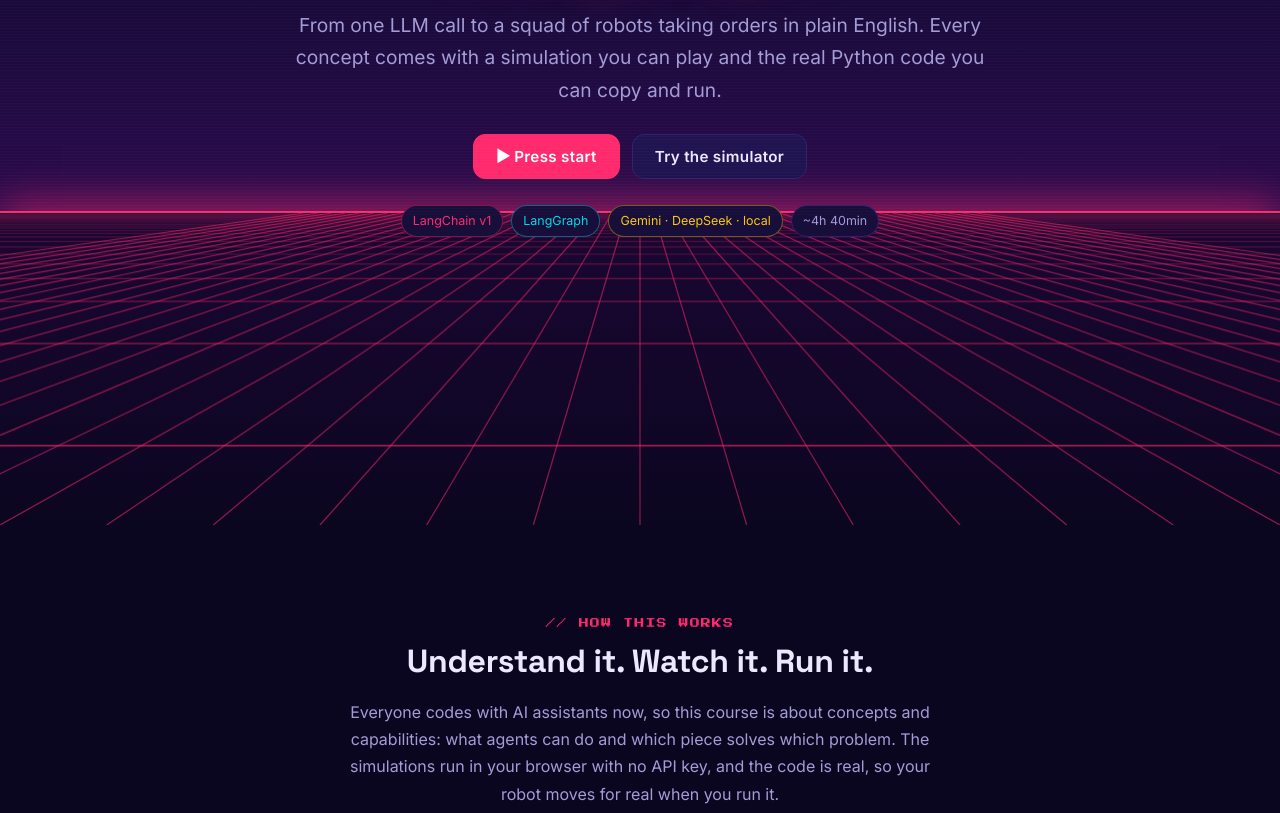
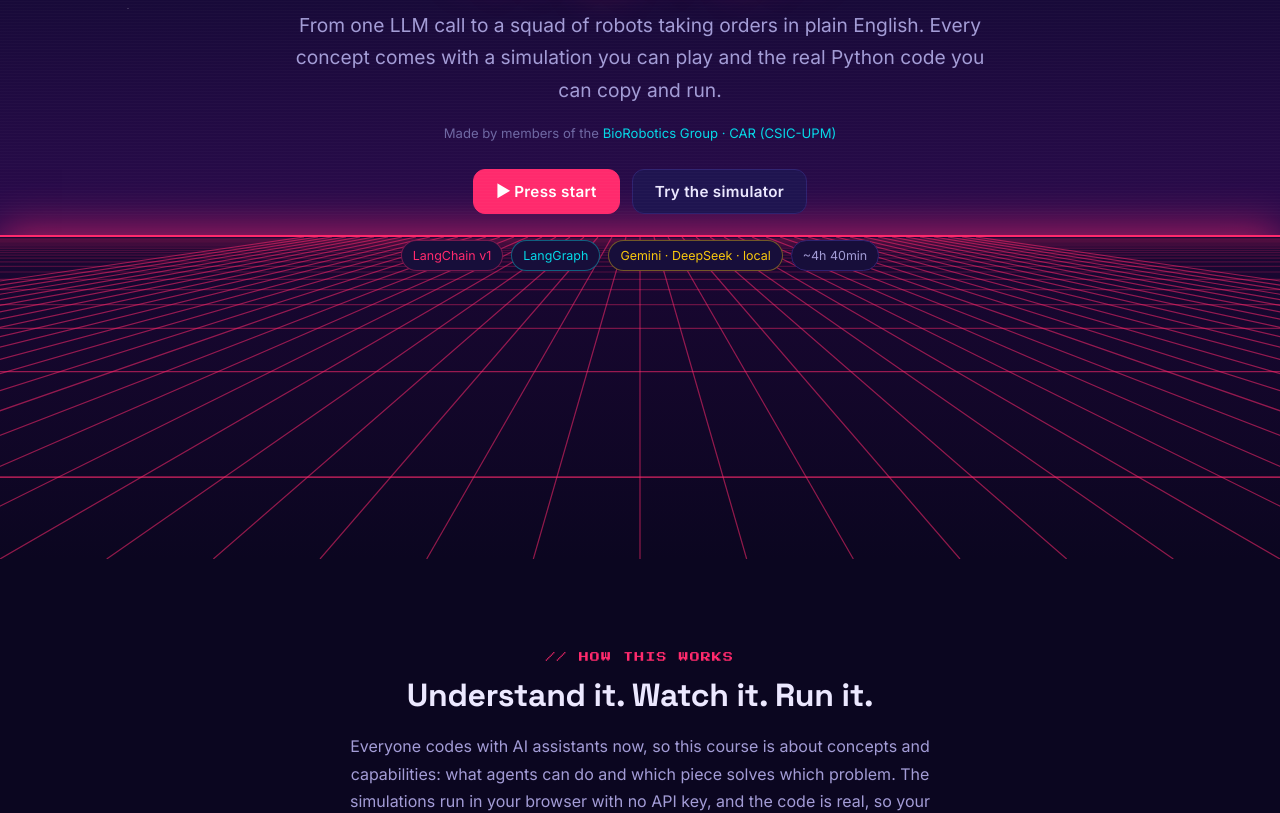
Before and after one commit to 11inaki11/CursoLangChain, a plain HTML site: page index.html in a window 1280 px wide. Shown: the part 584-1397 px from the top of the page. Drawn offline with Linux system fonts and the light colour scheme.

Commit message:
Credit the BioRobotics Group (CAR, CSIC-UPM) on landing, welcome and footer
Co-Authored-By: Claude Opus 5.5 <noreply@anthropic.com>

```diff
--- a/assets/css/theme.css
+++ b/assets/css/theme.css
@@ -550,3 +550,13 @@ tr:last-child td { border-bottom: 0; }
 .cast .card { text-align: center; }
 .cast .card svg { width: 64px; height: 64px; margin: 0 auto 8px; display: block; }
 @media (max-width: 860px) { .cast { grid-template-columns: repeat(2, minmax(0, 1fr)); } }
+
+/* ---------- research group ---------- */
+.group-card { display: flex; align-items: center; gap: 16px; margin: 20px 0 0; padding: 16px 20px; border-radius: var(--radius); background: linear-gradient(135deg, rgba(61,252,155,.1), rgba(5,217,232,.08)); border: 1px solid rgba(61,252,155,.35); color: var(--text); text-decoration: none !important; transition: border-color .25s, box-shadow .25s, transform .25s; }
+.group-card:hover { border-color: var(--green); box-shadow: 0 0 18px rgba(61,252,155,.35); transform: translateY(-2px); }
+.group-card .group-ico { font-size: 1.8rem; }
+.group-card > span:nth-child(2) { flex: 1; display: flex; flex-direction: column; }
+.group-card b { font-family: var(--font-display); font-size: 1.1rem; }
+.group-card small { color: var(--muted); font-size: .8rem; }
+.group-card .go { font-family: var(--font-mono); font-size: .78rem; color: var(--green); white-space: nowrap; }
+@media (max-width: 520px) { .group-card { flex-wrap: wrap; } }
--- a/assets/js/site.js
+++ b/assets/js/site.js
@@ -20,6 +20,12 @@ const CHAPTERS = [
   { slug: "06-robot-control", num: "06", title: "Mission control",         sub: "Natural language → robot actions", builds: "natural-language missions, end to end", time: "40 min" },
   { slug: "07-discussion",    num: "07", title: "Debrief",                 sub: "Open questions",                   builds: "where this fits in your own robots", time: "30 min" },
 ];
+
+const GROUP = {
+  name: "BioRobotics Group",
+  center: "Centro de Automática y Robótica (CAR) · CSIC-UPM",
+  url: "https://biorobotics.car.upm-csic.es/",
+};
 
 // TODO: fill in real roles.
 const AUTHORS = [
@@ -161,6 +167,11 @@ function buildFooter() {
       <div class="eyebrow">// THE CREW</div>
       <h3>Built by four robotics engineers</h3>
       <p class="footer-note">Liked the tutorial? Check out our work.</p>
+      <a class="group-card" href="${GROUP.url}" target="_blank" rel="noopener">
+        <span class="group-ico">🧬</span>
+        <span><small>We are part of the</small><b>${GROUP.name}</b><small>${GROUP.center}</small></span>
+        <span class="go">Visit the group ↗</span>
+      </a>
       <div class="authors">
         ${AUTHORS.map((a) => `
           <a class="author" href="${a.url}" ${a.url === "#" ? 'title="Portfolio coming soon"' : 'target="_blank" rel="noopener"'}>
--- a/index.html
+++ b/index.html
@@ -26,6 +26,7 @@
       <h1>Build <span class="grad-text">robot agents</span><br>with LangChain &amp; LangGraph</h1>
       <p class="lead">From one LLM call to a squad of robots taking orders in plain English. Every concept comes with a
         simulation you can play and the real Python code you can copy and run.</p>
+      <p class="footer-note" style="margin:-12px 0 24px">Made by members of the <a href="https://biorobotics.car.upm-csic.es/" target="_blank" rel="noopener">BioRobotics Group · CAR (CSIC-UPM)</a></p>
       <div class="cta">
         <a class="btn primary big" href="chapters/welcome.html">▶ Press start</a>
         <a class="btn big" href="#demo">Try the simulator</a>
```
Also changed, not shown: chapters/welcome.html (+2 -0 lines).
